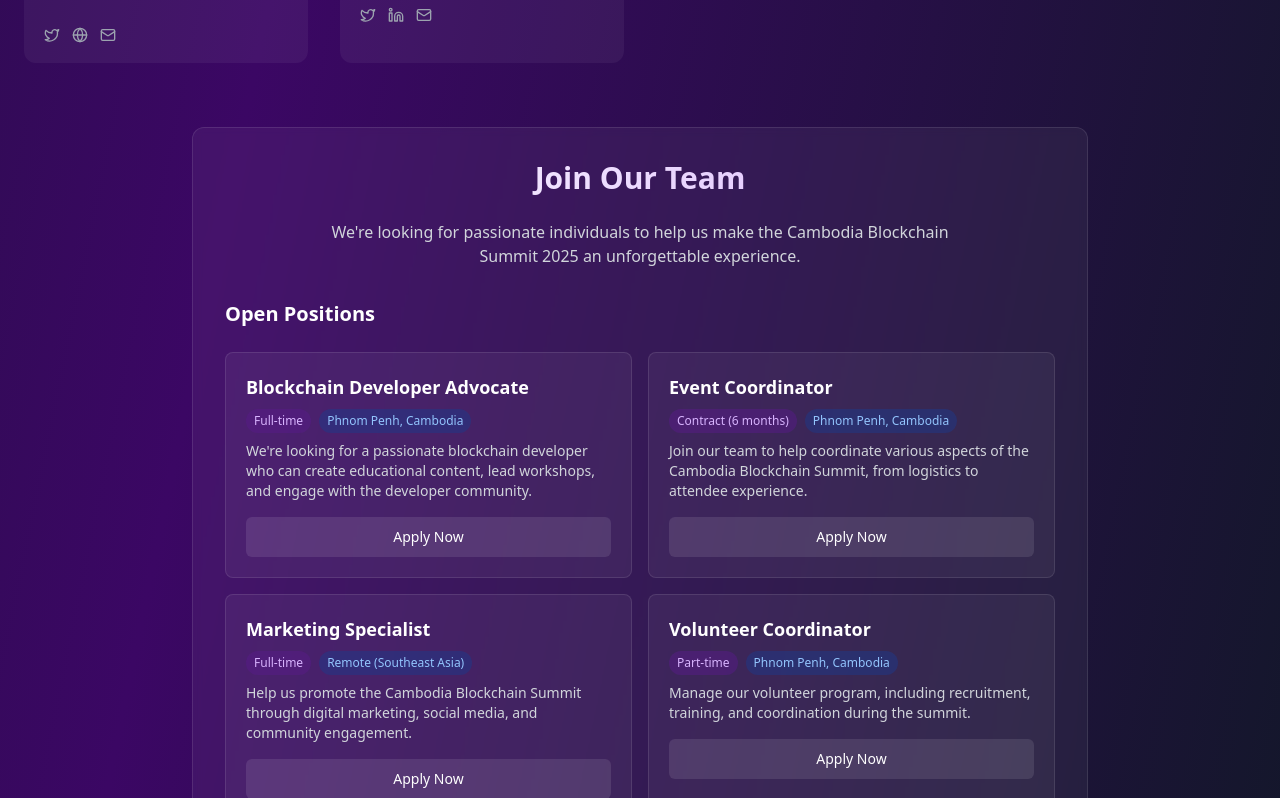
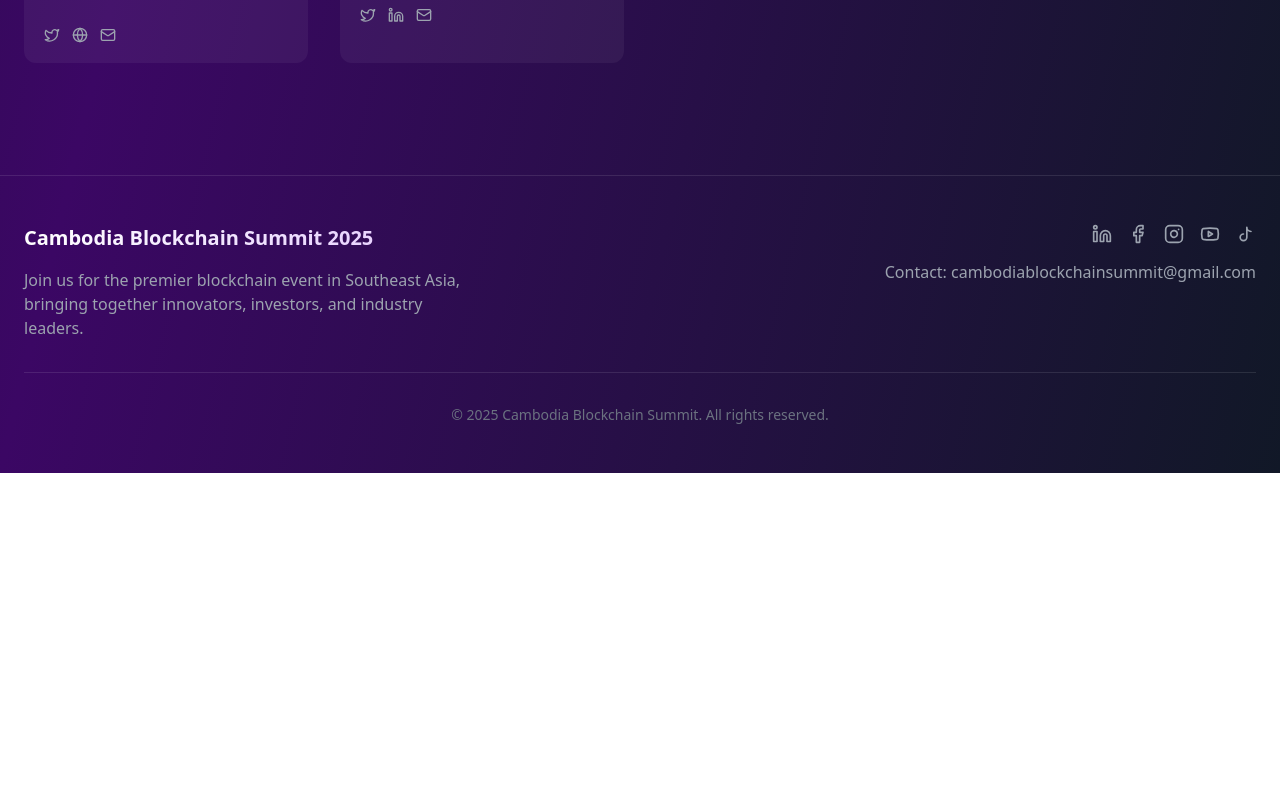
Before and after one commit to thormengkheang/cbs-site, a Next.js app: page /teams in a window 1280 px wide. Shown: the part 4922-5720 px from the top of the page. After the commit the page ends 5395 px from the top, so only its background shows below. Built offline with nearby package versions, Linux system fonts and the light colour scheme.

Commit message:
feat: comment join teams

```diff
--- a/src/app/layout.tsx
+++ b/src/app/layout.tsx
@@ -15,7 +15,7 @@ const geistMono = Geist_Mono({
 export const metadata: Metadata = {
   title: "CBS 2025",
   description: "Cambodia Blockchain Summit 2025",
-  icons:[
+  icons: [
     {
       rel: "icon",
       type: "image/png",
@@ -26,7 +26,7 @@ export const metadata: Metadata = {
       rel: "icon",
       type: "image/png",
       sizes: "16x16",
-      url:"/favicon-16x16.png",
+      url: "/favicon-16x16.png",
     },
     {
       rel: "apple-touch-icon",
--- a/src/app/teams/page.tsx
+++ b/src/app/teams/page.tsx
@@ -1,11 +1,10 @@
 "use client";
 
 import Image from "next/image";
-import { Button } from "@/components/ui/button";
 import { Twitter, Linkedin, Github, Globe, Mail, Facebook } from "lucide-react";
 import { PageHeader } from "../_components/page-header";
 import { Footer } from "../_components/footer";
-import { openPositions, teamMembers } from "@/data/teams";
+import { teamMembers } from "@/data/teams";
 
 export default function TeamsPage() {
   return (
@@ -743,7 +742,7 @@ export default function TeamsPage() {
         </section>
 
         {/* Join Our Team */}
-        <section className="mx-auto max-w-4xl rounded-xl border border-white/10 bg-white/5 p-8 backdrop-blur-sm">
+        {/* <section className="mx-auto max-w-4xl rounded-xl border border-white/10 bg-white/5 p-8 backdrop-blur-sm">
           <h2 className="mb-6 bg-gradient-to-r from-white to-purple-300 bg-clip-text text-center text-3xl font-bold text-transparent">
             Join Our Team
           </h2>
@@ -791,7 +790,7 @@ export default function TeamsPage() {
               Send Open Application
             </Button>
           </div>
-        </section>
+        </section> */}
       </main>
 
       {/* Footer */}
--- a/src/data/teams.ts
+++ b/src/data/teams.ts
@@ -206,33 +206,33 @@ export const teamMembers = [
   },
 ];
 
-export const openPositions = [
-  {
-    title: "Blockchain Developer Advocate",
-    type: "Full-time",
-    location: "Phnom Penh, Cambodia",
-    description:
-      "We're looking for a passionate blockchain developer who can create educational content, lead workshops, and engage with the developer community.",
-  },
-  {
-    title: "Event Coordinator",
-    type: "Contract (6 months)",
-    location: "Phnom Penh, Cambodia",
-    description:
-      "Join our team to help coordinate various aspects of the Cambodia Blockchain Summit, from logistics to attendee experience.",
-  },
-  {
-    title: "Marketing Specialist",
-    type: "Full-time",
-    location: "Remote (Southeast Asia)",
-    description:
-      "Help us promote the Cambodia Blockchain Summit through digital marketing, social media, and community engagement.",
-  },
-  {
-    title: "Volunteer Coordinator",
-    type: "Part-time",
-    location: "Phnom Penh, Cambodia",
-    description:
-      "Manage our volunteer program, including recruitment, training, and coordination during the summit.",
-  },
-];
+// export const openPositions = [
+//   {
+//     title: "Blockchain Developer Advocate",
+//     type: "Full-time",
+//     location: "Phnom Penh, Cambodia",
+//     description:
+//       "We're looking for a passionate blockchain developer who can create educational content, lead workshops, and engage with the developer community.",
+//   },
+//   {
+//     title: "Event Coordinator",
+//     type: "Contract (6 months)",
+//     location: "Phnom Penh, Cambodia",
+//     description:
+//       "Join our team to help coordinate various aspects of the Cambodia Blockchain Summit, from logistics to attendee experience.",
+//   },
+//   {
+//     title: "Marketing Specialist",
+//     type: "Full-time",
+//     location: "Remote (Southeast Asia)",
+//     description:
+//       "Help us promote the Cambodia Blockchain Summit through digital marketing, social media, and community engagement.",
+//   },
+//   {
+//     title: "Volunteer Coordinator",
+//     type: "Part-time",
+//     location: "Phnom Penh, Cambodia",
+//     description:
+//       "Manage our volunteer program, including recruitment, training, and coordination during the summit.",
+//   },
+// ];
```
